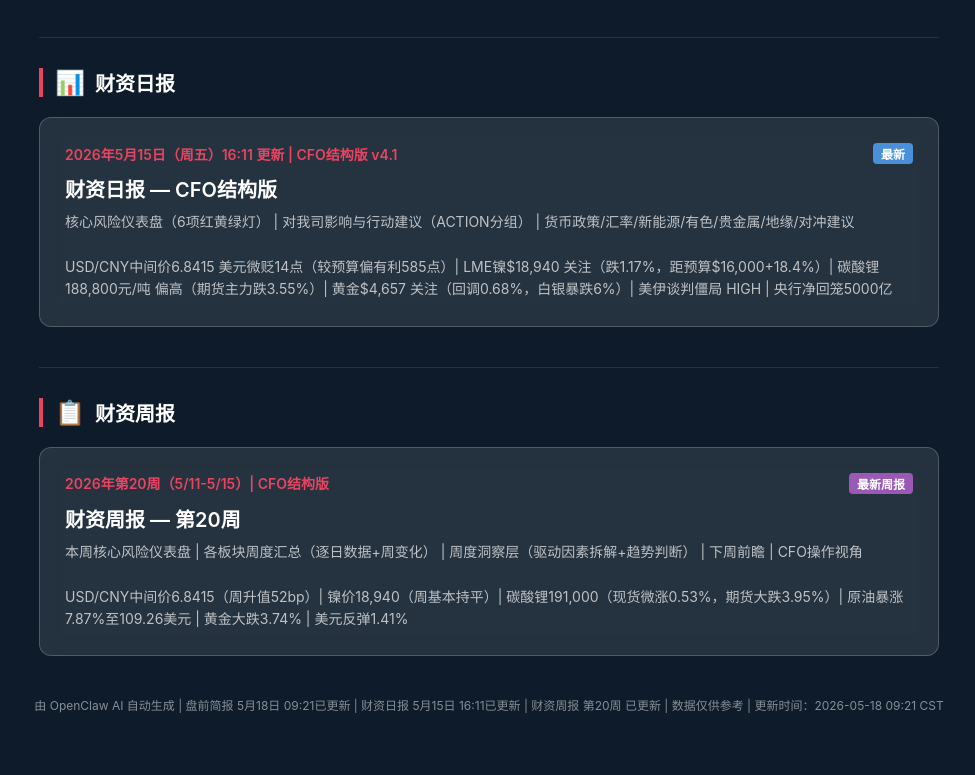
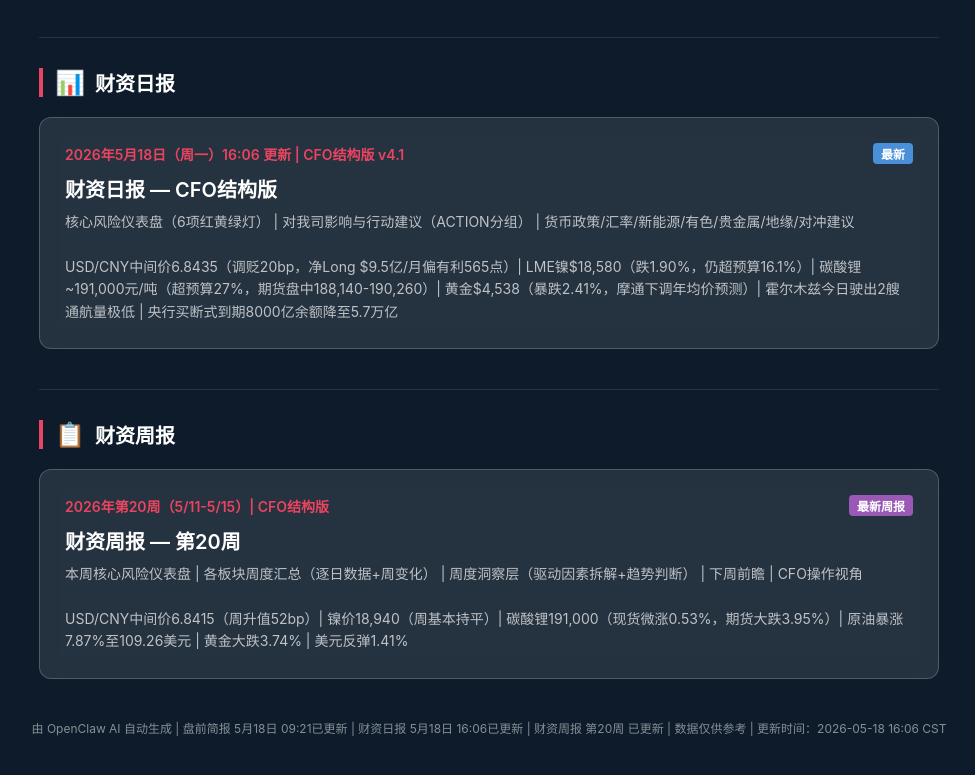
Before and after one commit to qinzheng1983/pre-market-dashboard, a plain HTML site: page dashboard.html in a window 1280 px wide. Shown: the part 399-1174 px from the top of the page, without its empty margins (151-1126 px from the left). Before the commit the page ends 1152 px from the top, so only its background shows below. Drawn offline with Linux system fonts and the light colour scheme.

Commit message:
Update dashboard for 2026-05-18 finance daily

```diff
--- a/dashboard.html
+++ b/dashboard.html
@@ -141,13 +141,13 @@
             <span style="font-size:24px">&#128202;</span>
             财资日报
         </div>
-        <a href="finance-daily/20260515.html" class="report-card">
+        <a href="finance-daily/20260518.html" class="report-card">
             <div class="date">
-                <span>2026年5月15日（周五）16:11 更新 | CFO结构版 v4.1</span>
+                <span>2026年5月18日（周一）16:06 更新 | CFO结构版 v4.1</span>
                 <span class="badge-cfo">最新</span>
             </div>
             <div class="title">财资日报 — CFO结构版</div>
-            <div class="desc">核心风险仪表盘（6项红黄绿灯） | 对我司影响与行动建议（ACTION分组） | 货币政策/汇率/新能源/有色/贵金属/地缘/对冲建议<br><br>USD/CNY中间价6.8415 美元微贬14点（较预算偏有利585点）| LME镍$18,940 关注（跌1.17%，距预算$16,000+18.4%）| 碳酸锂188,800元/吨 偏高（期货主力跌3.55%）| 黄金$4,657 关注（回调0.68%，白银暴跌6%）| 美伊谈判僵局 HIGH | 央行净回笼5000亿</div>
+            <div class="desc">核心风险仪表盘（6项红黄绿灯） | 对我司影响与行动建议（ACTION分组） | 货币政策/汇率/新能源/有色/贵金属/地缘/对冲建议<br><br>USD/CNY中间价6.8435（调贬20bp，净Long $9.5亿/月偏有利565点）| LME镍$18,580（跌1.90%，仍超预算16.1%）| 碳酸锂~191,000元/吨（超预算27%，期货盘中188,140-190,260）| 黄金$4,538（暴跌2.41%，摩通下调年均价预测）| 霍尔木兹今日驶出2艘通航量极低 | 央行买断式到期8000亿余额降至5.7万亿</div>
         </a>
     </div>
 
@@ -169,7 +169,7 @@
     </div>
 
     <div class="footer">
-        由 OpenClaw AI 自动生成 | 盘前简报 5月18日 09:21已更新 | 财资日报 5月15日 16:11已更新 | 财资周报 第20周 已更新 | 数据仅供参考 | 更新时间：2026-05-18 09:21 CST
+        由 OpenClaw AI 自动生成 | 盘前简报 5月18日 09:21已更新 | 财资日报 5月18日 16:06已更新 | 财资周报 第20周 已更新 | 数据仅供参考 | 更新时间：2026-05-18 16:06 CST
     </div>
 </body>
 </html>
```
